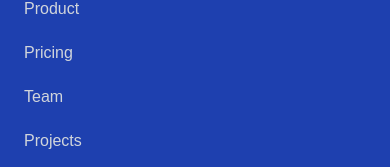
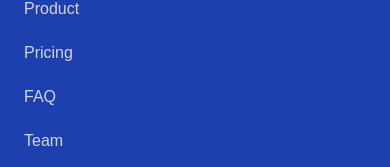
Before and after one commit to HackerNewsIndia/Universal, a React (Create React App) app: page / in a window 390 px wide. Both pictures are taken after a click on the button "Open main menu". Shown: the part 127-294 px from the top of the page. Built offline with nearby package versions, Linux system fonts and the light colour scheme.

Commit message:
Update Navigation.js

```diff
--- a/src/components/Navigation.js
+++ b/src/components/Navigation.js
@@ -168,6 +168,15 @@ function Navigation({ isLoggedIn, setIsLoggedIn }) {
 >
   Pricing
 </Link>
+               <Link
+  to="/faq"
+  className={`text-gray-300 hover:bg-gray-700 hover:text-white block rounded-md px-3 py-2 text-base font-medium ${
+    selectedMobileMenuItem === 'Faq' ? 'bg-gray-900 text-white' : ''
+  }`}
+  onClick={() => handleMobileMenuLinkClick('Faq')}
+>
+  FAQ
+</Link>
           <a
             href="#"
             className="text-gray-300 hover:bg-gray-700 hover:text-white block rounded-md px-3 py-2 text-base font-medium"
```
